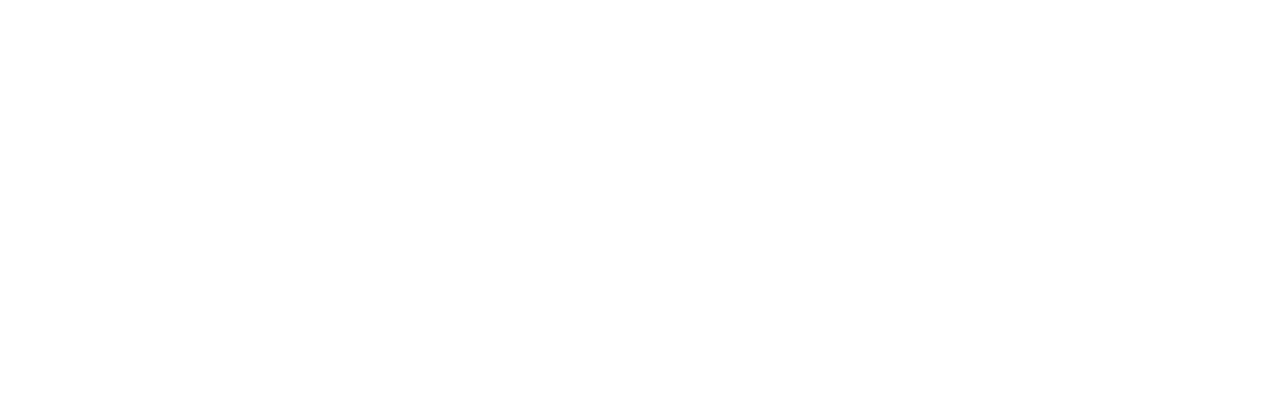
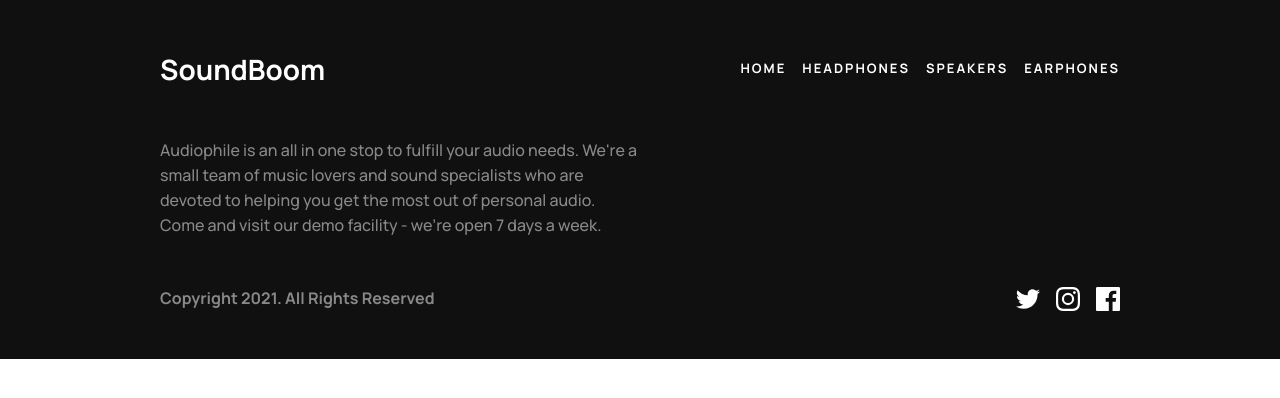
Before and after one commit to yret1/soundboom, a React (Vite) app: page / in a window 1280 px wide. Shown: the top 398 px of the page. Built offline with nearby package versions, Linux system fonts and the light colour scheme.

Commit message:
Built footer component

```diff
--- a/package.json
+++ b/package.json
@@ -14,8 +14,8 @@
     "react-dom": "^18.2.0"
   },
   "devDependencies": {
-    "@types/react": "^18.2.64",
-    "@types/react-dom": "^18.2.21",
+    "@types/react": "^18.2.67",
+    "@types/react-dom": "^18.2.22",
     "@typescript-eslint/eslint-plugin": "^7.1.1",
     "@typescript-eslint/parser": "^7.1.1",
     "@vitejs/plugin-react": "^4.2.1",
--- a/src/App.tsx
+++ b/src/App.tsx
@@ -1,9 +1,10 @@
+import Footer from "./components/Footer"
 
 
 function App() {
   return (
-    <main>
-
+    <main className="font-manrope">
+    <Footer></Footer>
     </main>
   )
 }
--- /dev/null
+++ b/src/components/Footer.tsx
@@ -0,0 +1,33 @@
+const Footer = () => {
+  return (
+    <footer className='bg-secondary-100 h-auto'>
+        <section className='px-12 md:px-40'>
+            <div className="flex flex-col lg:flex-row lg:justify-between lg:items-center">
+                <h1 className='text-white font-bold text-28 text-center py-12 md:text-left'>SoundBoom</h1>
+                <ul className='text-white font-bold text-13 flex items-center justify-center flex-col uppercase gap-4 pb-12 md:flex-row md:justify-start lg:pb-0'>
+                    <li className='tracking-2'>Home</li>
+                    <li className='tracking-2'>Headphones</li>
+                    <li className='tracking-2'>Speakers</li>
+                    <li className='tracking-2'>Earphones</li>
+                </ul>
+            </div>
+
+
+        <p className='text-white font-medium text-15 text-center opacity-50 leading-25 pb-12 md:text-left lg:w-6/12'>Audiophile is an all in one stop to fulfill your audio needs. We're a small team of music lovers and sound specialists who are devoted to helping you get the most out of personal audio. Come and visit our demo facility - we’re open 7 days a week.</p>
+
+<div className="flex flex-col md:flex-row md:justify-between">
+<p className='text-white font-bold text-15 text-center opacity-50 leading-25 pb-12'>Copyright 2021. All Rights Reserved</p>
+
+        <article className="flex items-center justify-center gap-4 pb-12">
+        <img src="src/assets/shared/desktop/icon-twitter.svg" alt="twitter icon"/>
+        <img src="src/assets/shared/desktop/icon-instagram.svg" alt="instagram icon"/>
+        <img className="filter hover:grayscale hover:brightness-150" src="src/assets/shared/desktop/icon-facebook.svg" alt="facebook icon"/>
+        </article>
+</div>
+
+        </section>
+    </footer>
+  )
+}
+
+export default Footer
```
Also changed, not shown: 1 other file (tests, documents, lock files or other folders).
